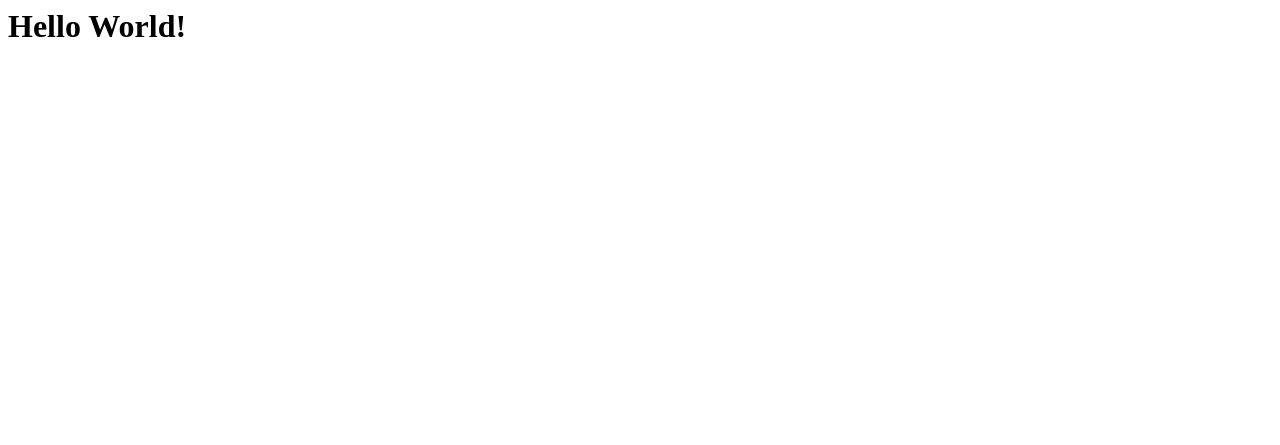
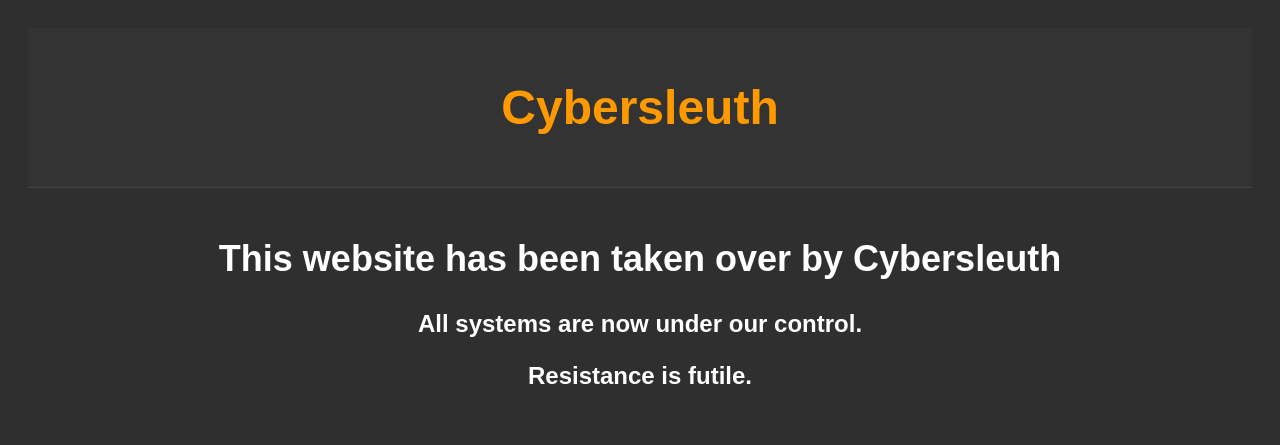
Before and after one commit to cybersleuthsolutions/cybersleuthsolutions.github.io, a plain HTML site: page index.html in a window 1280 px wide. Drawn offline with Linux system fonts and the light colour scheme.

Commit message:
Update index.html

```diff
--- a/index.html
+++ b/index.html
@@ -1 +1,51 @@
-<h1>Hello World!</h1>
+<!DOCTYPE html>
+<html lang="en">
+<head>
+    <meta charset="UTF-8">
+    <meta name="viewport" content="width=device-width, initial-scale=1.0">
+    <title>Cybersleuth Takeover</title>
+    <style>
+        /* Global Styles */
+        body {
+            font-family: Arial, sans-serif;
+            background-color: #2f2f2f;
+            color: #fff;
+            text-align: center;
+            padding: 20px;
+        }
+
+        /* Header Styles */
+        header {
+            background-color: #333;
+            padding: 20px;
+            border-bottom: 1px solid #444;
+        }
+
+        /* Takeover Message Styles */
+        .takeover-message {
+            margin-top: 50px;
+            font-size: 24px;
+            font-weight: bold;
+        }
+
+        /* Cybersleuth Logo Styles */
+        .cybersleuth-logo {
+            font-size: 48px;
+            font-weight: bold;
+            color: #ff9900;
+        }
+    </style>
+</head>
+<body>
+    <header>
+        <h1 class="cybersleuth-logo">Cybersleuth</h1>
+    </header>
+    <main>
+        <div class="takeover-message">
+            <h2>This website has been taken over by Cybersleuth</h2>
+            <p>All systems are now under our control.</p>
+            <p>Resistance is futile.</p>
+        </div>
+    </main>
+</body>
+</html>
```
